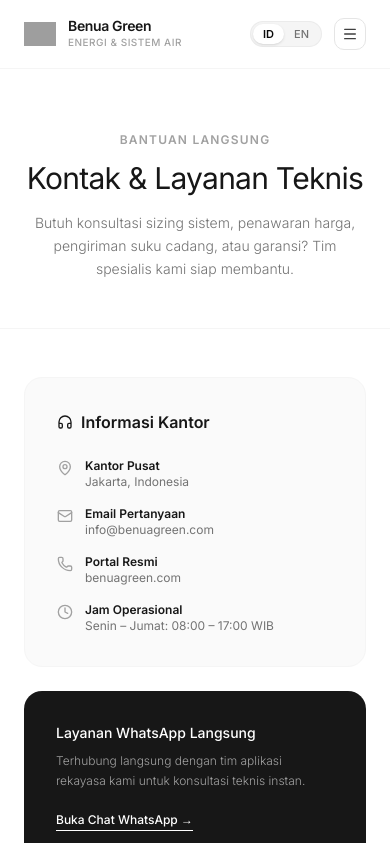
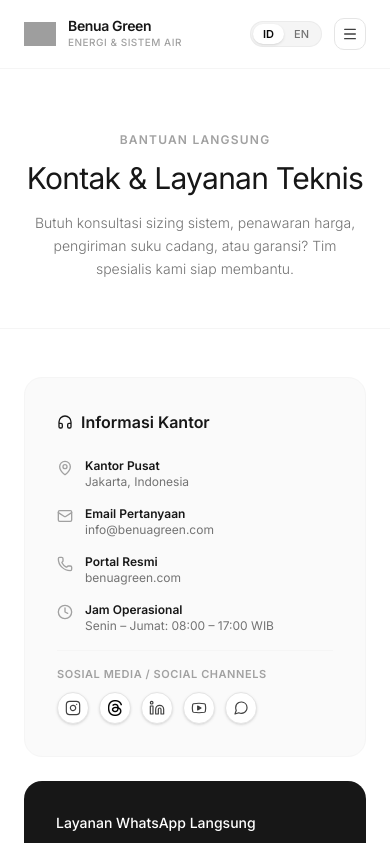
Before and after one commit to whyuardi/benuagreen, a Next.js app: page /contact in a window 390 px wide. Shown: the top 843 px of the page. Built offline with nearby package versions, Linux system fonts and the light colour scheme; grey boxes are pictures that could not be loaded.

Commit message:
feat: update Threads logo and display social media links on mobile drawer and footer

```diff
--- a/src/app/contact/page.tsx
+++ b/src/app/contact/page.tsx
@@ -11,6 +11,7 @@
   Headphones,
 } from "lucide-react";
 import { useLanguage } from "@/lib/i18n";
+import { SocialLinks } from "@/components/SocialLinks";
 
 export default function ContactPage() {
   const [submitted, setSubmitted] = useState(false);
@@ -91,6 +92,13 @@
                     <p className="font-semibold text-neutral-900">{t("contact.operatingHours")}</p>
                     <p className="text-neutral-500">{t("contact.hours")}</p>
                   </div>
+                </div>
+
+                <div className="pt-4 border-t border-neutral-100">
+                  <p className="text-[11px] font-semibold text-neutral-400 uppercase tracking-wider mb-2.5">
+                    Sosial Media / Social Channels
+                  </p>
+                  <SocialLinks className="flex items-center gap-2.5" iconClassName="w-8 h-8" />
                 </div>
               </div>
             </div>
--- a/src/components/Footer.tsx
+++ b/src/components/Footer.tsx
@@ -4,6 +4,7 @@
 import Image from "next/image";
 import { CATEGORIES_DATA } from "@/lib/products";
 import { useLanguage, TranslationKey } from "@/lib/i18n";
+import { SocialLinks } from "@/components/SocialLinks";
 
 export function Footer() {
   const { t } = useLanguage();
@@ -51,6 +52,11 @@
             <p className="text-xs text-neutral-400 pt-1">
               Jakarta, Indonesia • info@benuagreen.com
             </p>
+
+            {/* Social Media Links */}
+            <div className="pt-2">
+              <SocialLinks className="flex items-center gap-2" iconClassName="w-8 h-8" />
+            </div>
           </div>
 
           {/* Quick Links (3 Cols) */}
--- a/src/components/Navbar.tsx
+++ b/src/components/Navbar.tsx
@@ -14,6 +14,7 @@
 import { Menu, ArrowRight, Globe } from "lucide-react";
 import { useLanguage } from "@/lib/i18n";
 import { motion } from "framer-motion";
+import { SocialLinks } from "@/components/SocialLinks";
 
 export function Navbar() {
   const pathname = usePathname();
@@ -235,11 +236,11 @@
                   </div>
                 </div>
 
-                <div className="space-y-2 pt-4 border-t border-neutral-100">
+                <div className="space-y-3 pt-4 border-t border-neutral-100">
                   <Link
                     href="/contact"
                     onClick={() => setMobileOpen(false)}
-                    className="w-full flex items-center justify-center gap-2 px-4 py-2.5 bg-neutral-900 text-white text-xs font-medium rounded-lg"
+                    className="w-full flex items-center justify-center gap-2 px-4 py-2.5 bg-neutral-900 text-white text-xs font-medium rounded-lg shadow-sm"
                   >
                     {t("nav.requestQuote")}
                   </Link>
@@ -250,6 +251,14 @@
                   >
                     {t("nav.contact")}
                   </Link>
+
+                  {/* Mobile Social Media Icons */}
+                  <div className="pt-2">
+                    <p className="text-[10px] uppercase font-semibold tracking-wider text-neutral-400 mb-2.5 text-center">
+                      Sosial Media / Connect
+                    </p>
+                    <SocialLinks className="flex items-center justify-center gap-2.5" iconClassName="w-8 h-8" />
+                  </div>
                 </div>
               </SheetContent>
             </Sheet>
--- /dev/null
+++ b/src/components/SocialLinks.tsx
@@ -0,0 +1,93 @@
+"use client";
+
+import Image from "next/image";
+
+interface SocialLinksProps {
+  className?: string;
+  iconClassName?: string;
+}
+
+export function ThreadsIcon({ className = "w-4 h-4" }: { className?: string }) {
+  return (
+    <div className={`relative inline-flex items-center justify-center shrink-0 ${className}`}>
+      <Image
+        src="/threads.png"
+        alt="Threads"
+        width={20}
+        height={20}
+        className="w-full h-full object-contain"
+      />
+    </div>
+  );
+}
+
+export function SocialLinks({ className = "flex items-center gap-3", iconClassName = "w-8 h-8" }: SocialLinksProps) {
+  const socials = [
+    {
+      name: "Instagram",
+      href: "https://instagram.com/benuagreenenergy",
+      icon: (
+        <svg viewBox="0 0 24 24" fill="none" stroke="currentColor" strokeWidth="1.75" strokeLinecap="round" strokeLinejoin="round" className="w-4 h-4">
+          <rect width="20" height="20" x="2" y="2" rx="5" ry="5" />
+          <path d="M16 11.37A4 4 0 1 1 12.63 8 4 4 0 0 1 16 11.37z" />
+          <line x1="17.5" x2="17.51" y1="6.5" y2="6.5" />
+        </svg>
+      ),
+    },
+    {
+      name: "Threads",
+      href: "https://threads.net/@benuagreenenergy",
+      icon: <ThreadsIcon className="w-4 h-4" />,
+    },
+    {
+      name: "LinkedIn",
+      href: "https://linkedin.com/company/benuagreen",
+      icon: (
+        <svg viewBox="0 0 24 24" fill="none" stroke="currentColor" strokeWidth="1.75" strokeLinecap="round" strokeLinejoin="round" className="w-4 h-4">
+          <path d="M16 8a6 6 0 0 1 6 6v7h-4v-7a2 2 0 0 0-2-2 2 2 0 0 0-2 2v7h-4v-7a6 6 0 0 1 6-6z" />
+          <rect width="4" height="12" x="2" y="9" />
+          <circle cx="4" cy="4" r="2" />
+        </svg>
+      ),
+    },
+    {
+      name: "YouTube",
+      href: "https://youtube.com/@benuagreenenergy",
+      icon: (
+        <svg viewBox="0 0 24 24" fill="none" stroke="currentColor" strokeWidth="1.75" strokeLinecap="round" strokeLinejoin="round" className="w-4 h-4">
+          <path d="M2.5 17a24.12 24.12 0 0 1 0-10 2 2 0 0 1 1.4-1.4 49.56 49.56 0 0 1 16.2 0A2 2 0 0 1 21.5 7a24.12 24.12 0 0 1 0 10 2 2 0 0 1-1.4 1.4 49.55 49.55 0 0 1-16.2 0A2 2 0 0 1 2.5 17" />
+          <polygon points="10 15 15 12 10 9 10 15" fill="currentColor" />
+        </svg>
+      ),
+    },
+    {
+      name: "WhatsApp",
+      href: "https://wa.me/6281234567890?text=Halo%20Benua%20Green%20Energy",
+      icon: (
+        <svg viewBox="0 0 24 24" fill="none" stroke="currentColor" strokeWidth="1.75" strokeLinecap="round" strokeLinejoin="round" className="w-4 h-4">
+          <path d="M21 11.5a8.38 8.38 0 0 1-.9 3.8 8.5 8.5 0 0 1-7.6 4.7 8.38 8.38 0 0 1-3.8-.9L3 21l1.9-5.7a8.38 8.38 0 0 1-.9-3.8 8.5 8.5 0 0 1 4.7-7.6 8.38 8.38 0 0 1 3.8-.9h.5a8.48 8.48 0 0 1 8 8v.5z" />
+        </svg>
+      ),
+    },
+  ];
+
+  return (
+    <div className={className}>
+      {socials.map((s) => (
+        <a
+          key={s.name}
+          href={s.href}
+          target="_blank"
+          rel="noopener noreferrer"
+          title={s.name}
+          aria-label={s.name}
+          className={`${iconClassName} rounded-full border border-neutral-200 bg-white hover:bg-neutral-900 text-neutral-700 hover:text-white flex items-center justify-center transition-all duration-300 shadow-sm hover:border-neutral-900 group cursor-pointer`}
+        >
+          <span className="transition-transform duration-200 group-hover:scale-110 flex items-center justify-center">
+            {s.icon}
+          </span>
+        </a>
+      ))}
+    </div>
+  );
+}
```
Also changed, not shown: public/threads.png (added).
